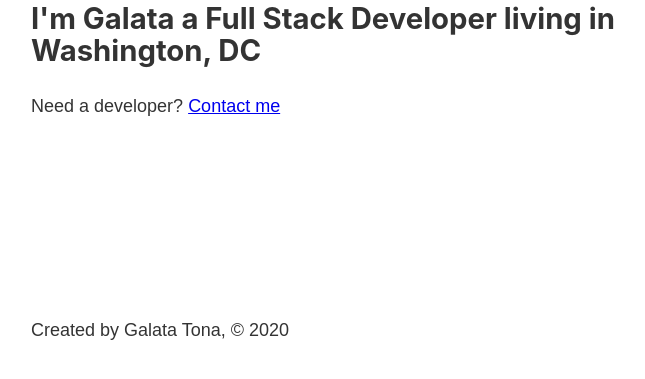
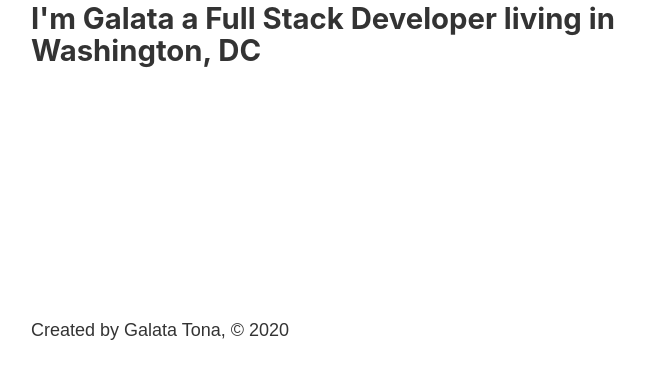
Before and after one commit to tonagalata/gatsby-bootcamp, a Gatsby site: page / in a window 1280 px wide. Shown: the part 413-792 px from the top of the page, without its empty margins (252-897 px from the left). Built offline with nearby package versions, Linux system fonts and the light colour scheme; Gatsby itself is replaced by a stand-in of ours.

Commit message:
clean up homepage links

```diff
--- a/src/pages/index.js
+++ b/src/pages/index.js
@@ -10,7 +10,6 @@ const IndexPage = (props) => {
       <Head title="Home"/>
       <h1>Hello.</h1>
       <h2>I'm Galata a Full Stack Developer living in Washington, DC</h2>
-      <p>Need a developer? <Link to="/contact">Contact me</Link></p>
     </Layout>
   )
 }
```
